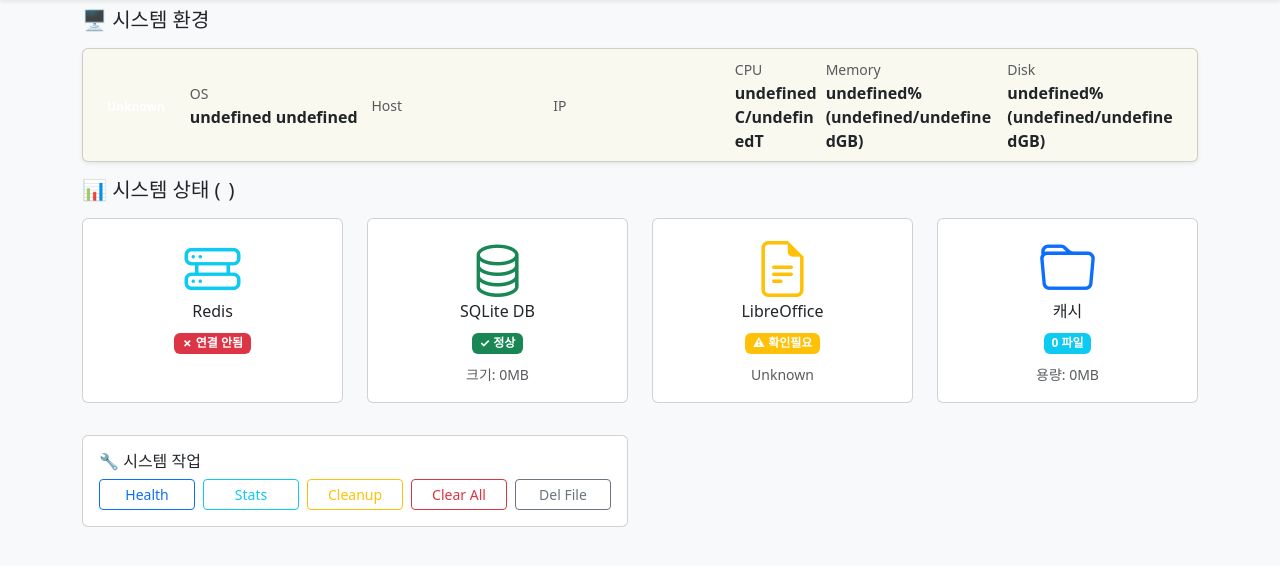
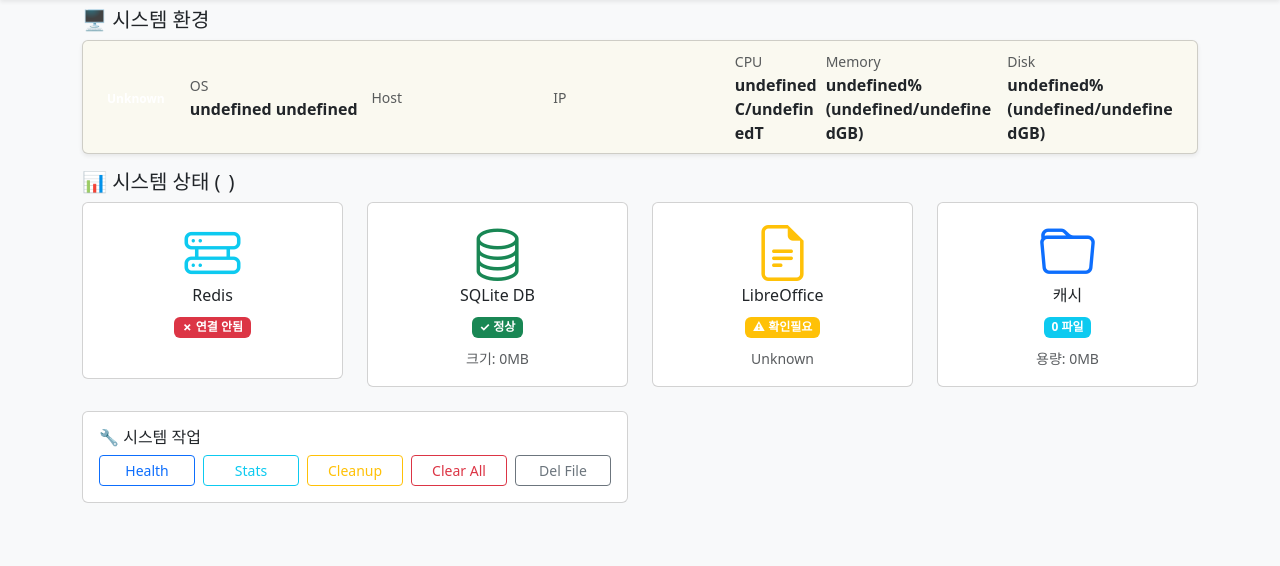
Before and after one commit to KimDoYoung/a-view, a Python web app: template app/templates/index.html in a window 1280 px wide. Shown: the part 50-616 px from the top of the page. Run offline with Jinja, Linux system fonts and the light colour scheme; the template is opened without the code that fills it, so the values that code supplies are empty.

Commit message:
fix: 시스템 대시보드의 마진 조정 및 통계 정보 표시 개선

```diff
--- a/app/templates/index.html
+++ b/app/templates/index.html
@@ -73,7 +73,7 @@
         <div class="row mb-3">
             <!-- 시스템 환경 정보 -->
             <div class="col-12">
-                <h5 class="mb-3">🖥️ 시스템 환경</h5>
+                <h5 class="mb-2">🖥️ 시스템 환경</h5>
             </div>
             <div class="col-12 mb-3">
                 <div class="card shadow-sm" style="background-color: #faf9f0;">
@@ -130,7 +130,7 @@
             </div>
             <!-- 시스템 상태 카드 -->
             <div class="col-12">
-                <h5 class="mb-3">📊 시스템 상태 (<small class="text-muted mx-1" x-text="systemStatus.timestamp"></small>)</h5>
+                <h5 class="mb-2">📊 시스템 상태 (<small class="text-muted mx-1" x-text="systemStatus.timestamp"></small>)</h5>
             </div>
 
             <!-- 시스템 상태 카드들 -->
@@ -152,7 +152,7 @@
                 </div>
             </div>
 
-            <div class="col-md-3 mb-3">
+            <div class="col-md-3 mb-2">
                 <div class="card stat-card h-100">
                     <div class="card-body text-center">
                         <i class="bi bi-database display-4 text-success mb-2"></i>
@@ -167,7 +167,7 @@
                 </div>
             </div>
 
-            <div class="col-md-3 mb-3">
+            <div class="col-md-3 mb-2">
                 <div class="card stat-card h-100">
                     <div class="card-body text-center">
                         <i class="bi bi-file-earmark-text display-4 text-warning mb-2"></i>
@@ -183,7 +183,7 @@
                 </div>
             </div>
 
-            <div class="col-md-3 mb-3">
+            <div class="col-md-3 mb-2">
                 <div class="card stat-card h-100">
                     <div class="card-body text-center">
                         <i class="bi bi-folder display-4 text-primary mb-2"></i>
@@ -202,12 +202,12 @@
         </div>
 
         <!-- 통계 정보 -->
-        <div class="row mb-3" x-show="stats && Object.keys(stats).length > 0">
+        <div class="row mb-2" x-show="stats && Object.keys(stats).length > 0">
             <div class="col-12">
-                <h5 class="mb-3">📈 변환 통계 (최근 7일)</h5>
+                <h5 class="mb-2">📈 변환 통계 (최근 7일)</h5>
             </div>
 
-            <div class="col-md-3 mb-3">
+            <div class="col-md-3 mb-2">
                 <div class="card stat-card">
                     <div class="card-body text-center">
                         <h3 class="text-primary" x-text="stats.summary?.total_conversions || 0"></h3>
@@ -216,7 +216,7 @@
                 </div>
             </div>
 
-            <div class="col-md-3 mb-3">
+            <div class="col-md-3 mb-2">
                 <div class="card stat-card">
                     <div class="card-body text-center">
                         <h3 class="text-success" x-text="(stats.summary?.cache_hit_rate || 0) + '%'"></h3>
@@ -225,7 +225,7 @@
                 </div>
             </div>
 
-            <div class="col-md-3 mb-3">
+            <div class="col-md-3 mb-2">
                 <div class="card stat-card">
                     <div class="card-body text-center">
                         <h3 class="text-info" x-text="stats.summary?.unique_files || 0"></h3>
@@ -234,7 +234,7 @@
                 </div>
             </div>
 
-            <div class="col-md-3 mb-3">
+            <div class="col-md-3 mb-2">
                 <div class="card stat-card">
                     <div class="card-body text-center">
                         <h3 class="text-warning" x-text="stats.summary?.total_errors || 0"></h3>
@@ -245,7 +245,7 @@
         </div>
 
         <!-- 파일 타입별 통계 -->
-        <div class="row mb-4" x-show="stats && stats.file_types && Object.keys(stats.file_types).length > 0">
+        <div class="row mb-2" x-show="stats && stats.file_types && Object.keys(stats.file_types).length > 0">
             <div class="col-12">
                 <div class="card">
                     <div class="card-header">
@@ -281,7 +281,7 @@
 
         <!-- 시스템 작업 -->
         <div class="row">
-            <div class="col-md-6 mb-3">
+            <div class="col-md-6 mb-2">
                 <div class="card">
                     <div class="card-body">
                         <h6 class="card-title">🔧 시스템 작업</h6>
@@ -337,7 +337,7 @@
             </div>
 
             <!-- 시스템 정보 결과 표시 영역 -->
-            <div class="col-md-6 mb-3" x-show="systemResult">
+            <div class="col-md-6 mb-2" x-show="systemResult">
                 <div class="card">
                     <div class="card-body">
                         <div class="d-flex justify-content-between align-items-center mb-2">
```
